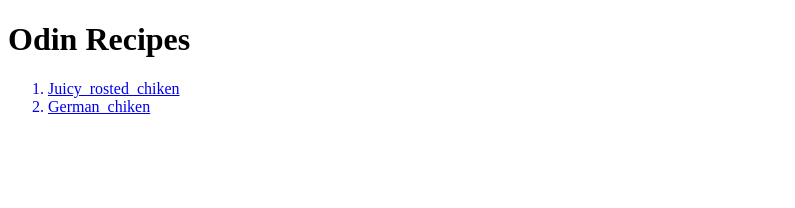
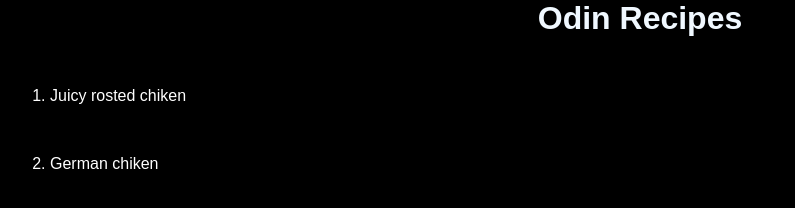
Before and after one commit to Sianpiang/odin-recipes, a plain HTML site: page index.html in a window 1280 px wide. Shown: the whole page, without its empty margins (0-795 px from the left). Drawn offline with Linux system fonts and the light colour scheme.

Commit message:
added style

```diff
--- a/index.html
+++ b/index.html
@@ -5,12 +5,13 @@
     <meta http-equiv="X-UA-Compatible" content="IE=edge">
     <meta name="viewport" content="width=device-width, initial-scale=1.0">
     <title>Document</title>
+    <link rel="stylesheet" href="style.css">
 </head>
 <body>
     <h1>Odin Recipes</h1>
     <ol>
-        <a href="/recipes/Juicy_rosted_chiken.html"><li>Juicy_rosted_chiken</li></a>
-        <a href="/recipes/German_chiken.html"><li>German_chiken</li></a>
+        <a href="/recipes/Juicy_rosted_chiken.html"><li>Juicy rosted chiken</li></a>
+        <a href="/recipes/German_chiken.html"><li>German chiken</li></a>
 
     </ol>
 </body>
--- /dev/null
+++ b/style.css
@@ -0,0 +1,28 @@
+*{
+    margin: 0;
+    padding: 0;
+    font-family: sans-serif;
+}
+
+body{
+    background-color: black;
+}
+
+h1{
+    text-align: center;
+    color: aliceblue;
+}
+
+ol li{
+    margin: 50px;
+    cursor: pointer;
+}
+
+ol li:hover{
+    color: turquoise;
+}
+
+a{
+    text-decoration: none;
+    color: white;
+}
```
